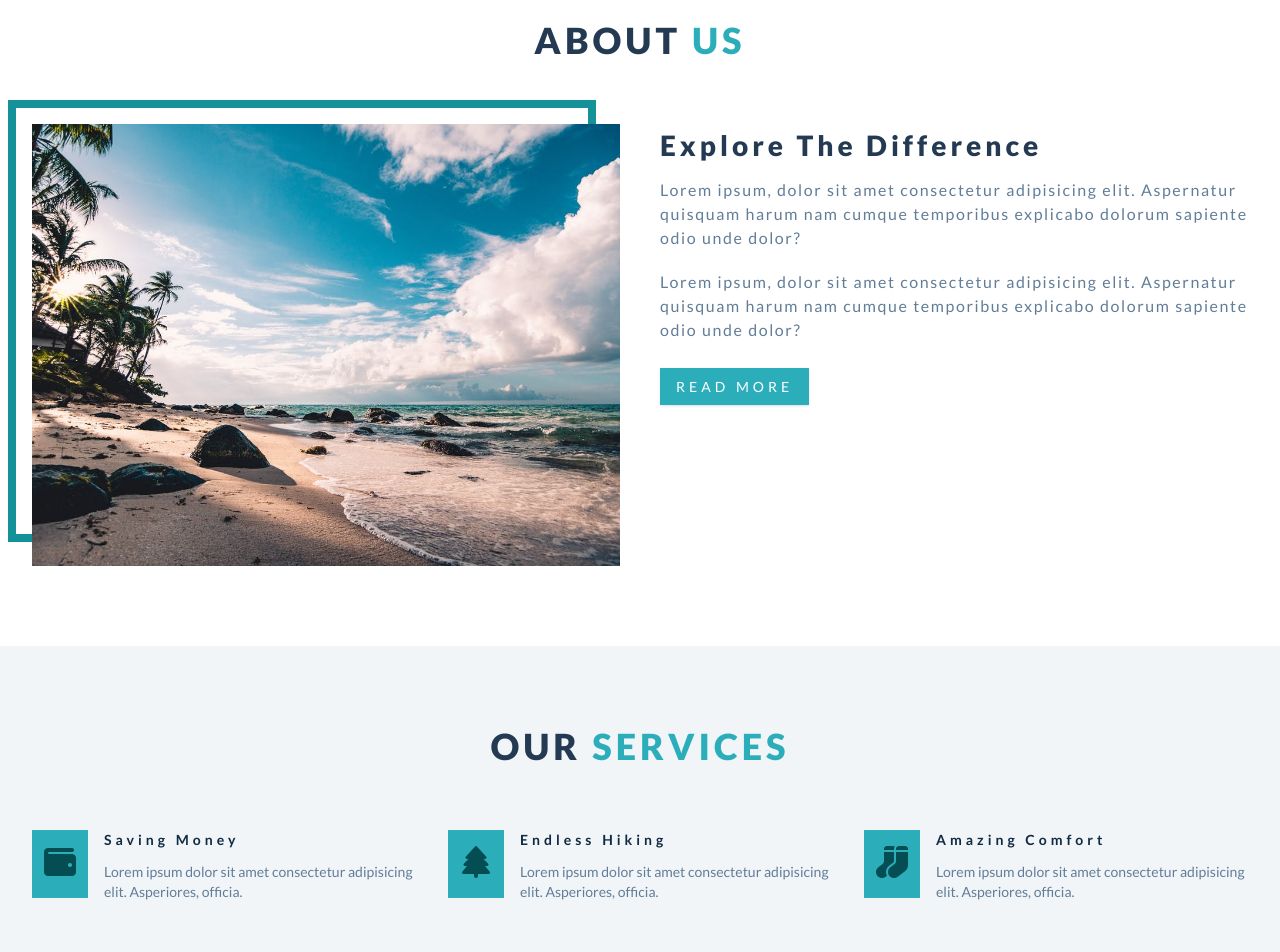
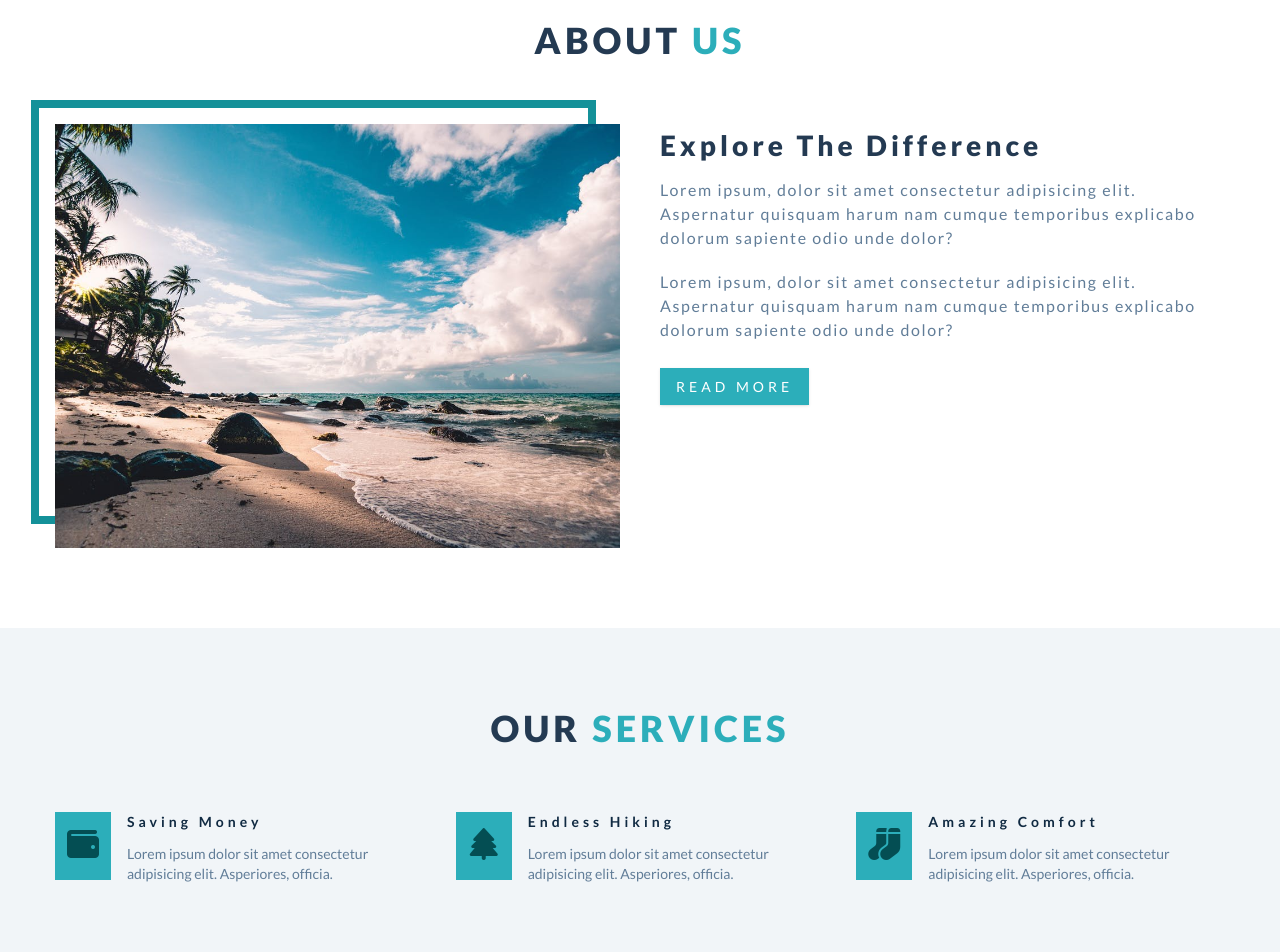
Before and after one commit to mszaman/backroads-twcss, a website built with Vite: page index.html in a window 1280 px wide. Shown: the part 860-1812 px from the top of the page. Built offline with nearby package versions, Linux system fonts and the light colour scheme.

Commit message:
modify width of About, Services and Fetured Tours sections.

```diff
--- a/index.html
+++ b/index.html
@@ -79,13 +79,15 @@
       </section>
 
       <!-- About Us Section -->
-      <section id="about" class="mx-auto w-[90vw] py-20 lg:w-[95vw]">
+      <section id="about" class="py-20">
         <div
           class="mb-16 text-center text-4xl font-extrabold uppercase tracking-[0.25rem] text-gray-2"
         >
           <h1>about <span class="text-primary-5">us</span></h1>
         </div>
-        <div class="lg:grid lg:grid-cols-2 lg:gap-x-10">
+        <div
+          class="mx-auto w-[90vw] lg:grid lg:w-[95vw] lg:max-w-[1170px] lg:grid-cols-2 lg:gap-x-10"
+        >
           <div class="mb-8 lg:relative lg:mb-0">
             <div
               class="xl:before:absolute xl:before:-left-6 xl:before:-top-6 xl:before:-z-10 xl:before:box-border xl:before:h-full xl:before:w-full xl:before:border-8 xl:before:border-primary-4"
@@ -126,9 +128,9 @@
           <h1>our <span class="text-primary-5">services</span></h1>
         </div>
         <div
-          class="xs:grid-cols-2 xs:grid mx-auto w-[90vw] gap-8 lg:w-[95vw] lg:grid-cols-3"
+          class="mx-auto w-[90vw] gap-8 xs:grid xs:grid-cols-2 lg:w-[95vw] lg:max-w-[1170px] lg:grid-cols-3"
         >
-          <article class="xs:mb-0 mb-12 text-center xl:flex xl:text-left">
+          <article class="mb-12 text-center xs:mb-0 xl:flex xl:text-left">
             <span
               class="mb-6 inline-block bg-primary-5 p-2 text-[2rem] text-primary-1"
             >
@@ -146,7 +148,7 @@
               </p>
             </div>
           </article>
-          <article class="xs:mb-0 mb-12 text-center xl:flex xl:text-left">
+          <article class="mb-12 text-center xs:mb-0 xl:flex xl:text-left">
             <span
               class="mb-6 inline-block bg-primary-5 p-2 text-[2rem] text-primary-1"
             >
@@ -164,7 +166,7 @@
               </p>
             </div>
           </article>
-          <article class="xs:mb-0 mb-12 text-center xl:flex xl:text-left">
+          <article class="mb-12 text-center xs:mb-0 xl:flex xl:text-left">
             <span
               class="mb-6 inline-block bg-primary-5 p-2 text-[2rem] text-primary-1"
             >
@@ -193,7 +195,7 @@
           <h1>featured <span class="text-primary-5">tours</span></h1>
         </div>
         <div
-          class="mx-auto grid w-[90vw] grid-cols-1 gap-8 sm:grid-cols-2 lg:w-[95vw] xl:grid-cols-3"
+          class="mx-auto grid w-[90vw] grid-cols-1 gap-8 sm:grid-cols-2 lg:w-[95vw] lg:max-w-[1170px] xl:grid-cols-3"
         >
           <article
             class="mb-8 shadow-[0_5px_15px_rgba(0,0,0,0.1)] transition duration-300 ease-linear hover:scale-[1.02] hover:shadow-[0_5px_15px_rgba(0,0,0,0.2)]"
```
